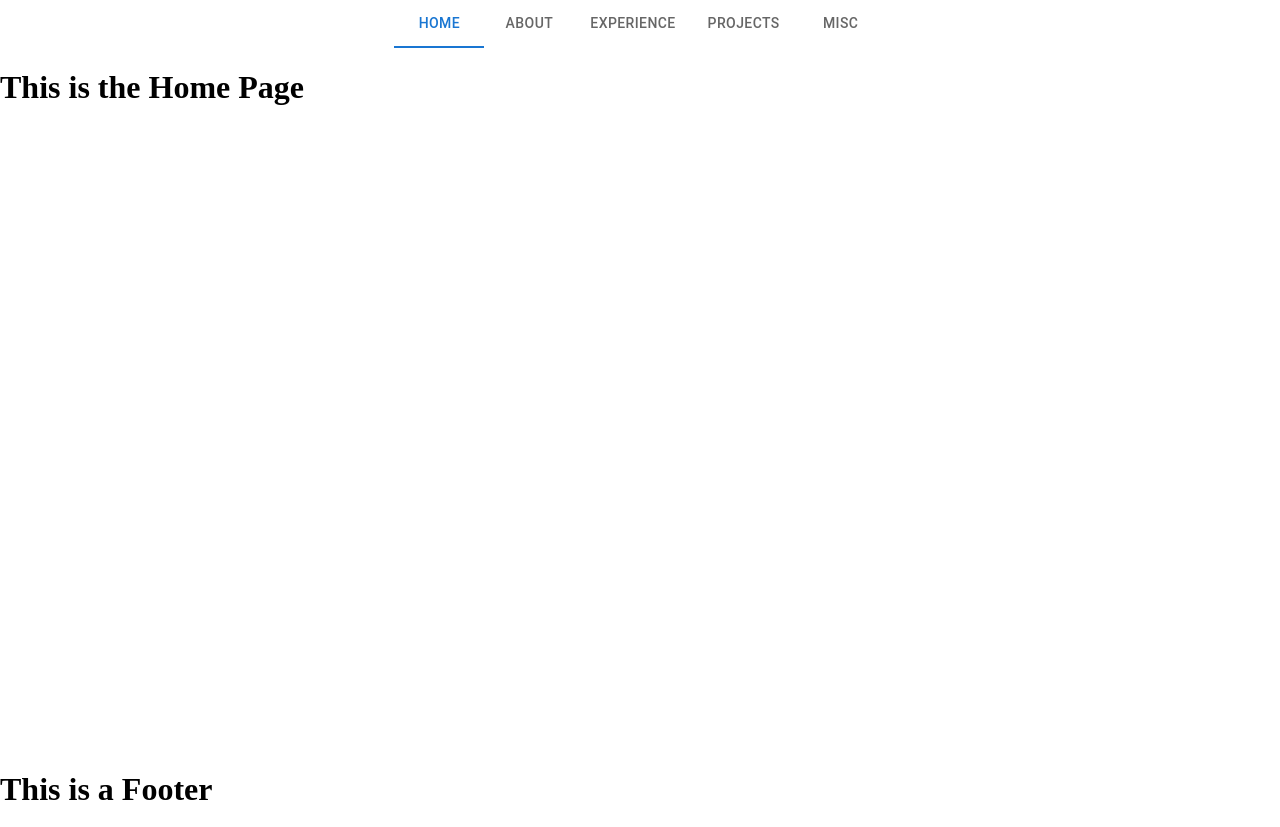
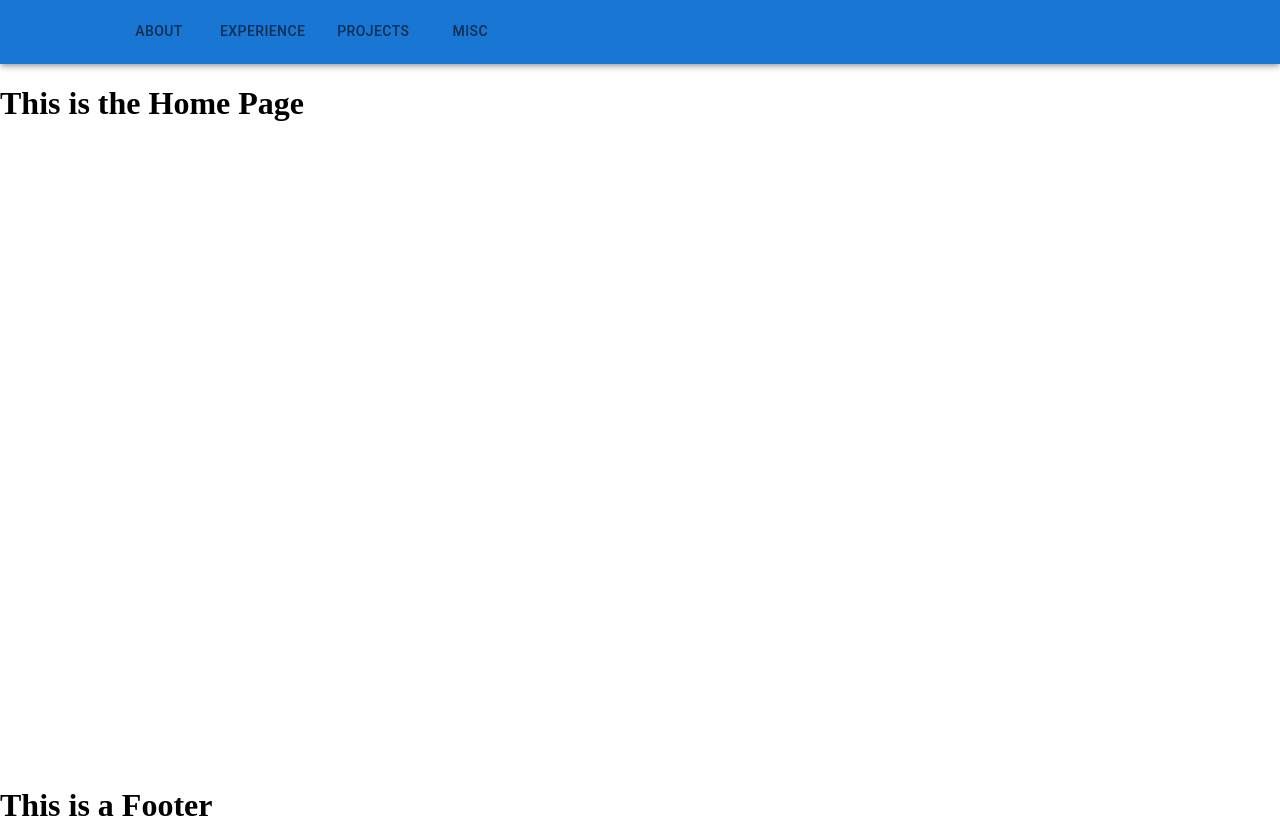
Before and after one commit to KWilson718/open-portfolio, a React (Vite) app: page / in a window 1280 px wide. Built offline with nearby package versions, Linux system fonts and the light colour scheme.

Commit message:
starting to work on formatting header

```diff
--- a/src/components/header.jsx
+++ b/src/components/header.jsx
@@ -1,4 +1,4 @@
-import { Box, Tabs, Tab } from "@mui/material";
+import { Box, Tabs, Tab, AppBar, Toolbar } from "@mui/material";
 import { useStore } from "../store/useStore";
 
 export default function Header() {
@@ -10,6 +10,8 @@ export default function Header() {
 
     return (
         <Box className="header">
+            <AppBar position="sticky">
+                <Toolbar>
                     <Tabs
                         value={state.page}
                         onChange={handleChange}
@@ -21,6 +23,8 @@ export default function Header() {
                         <Tab label="Projects" />
                         <Tab label="Misc" />
                     </Tabs>
+                </Toolbar>
+            </AppBar>
         </Box>
     );
 }
```
Lines whose indentation alone changed are shown as unchanged.
